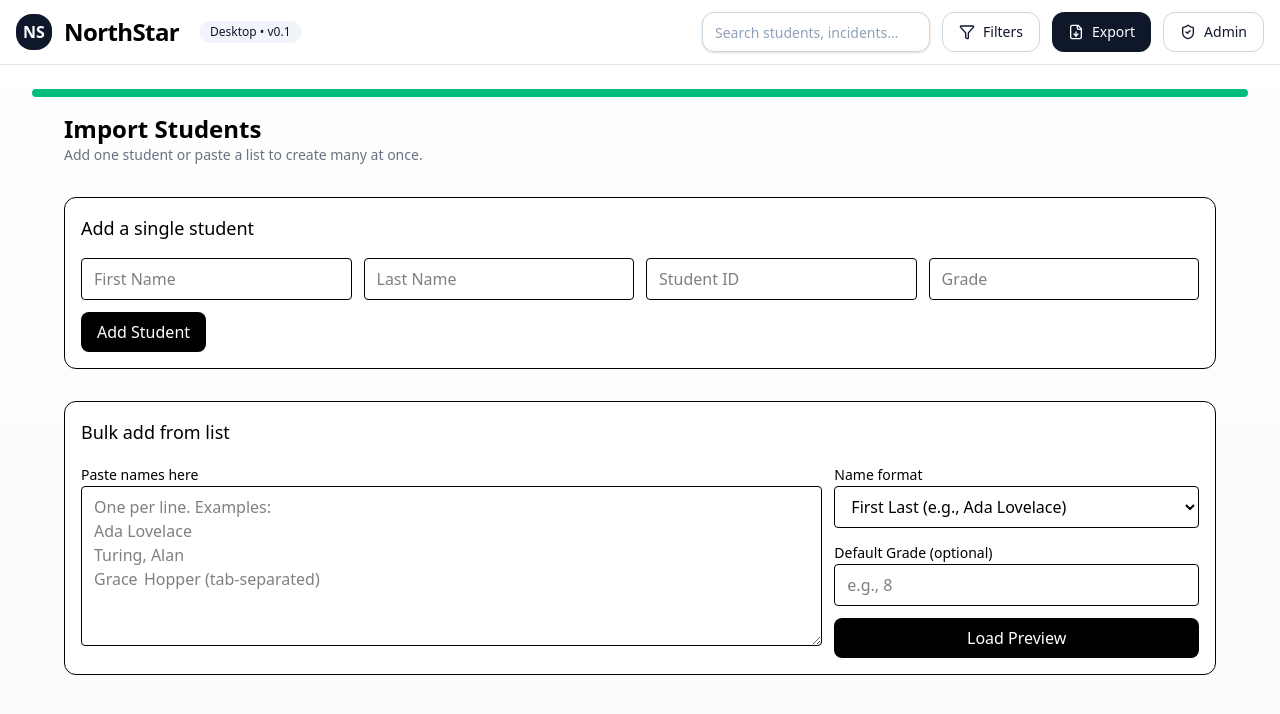
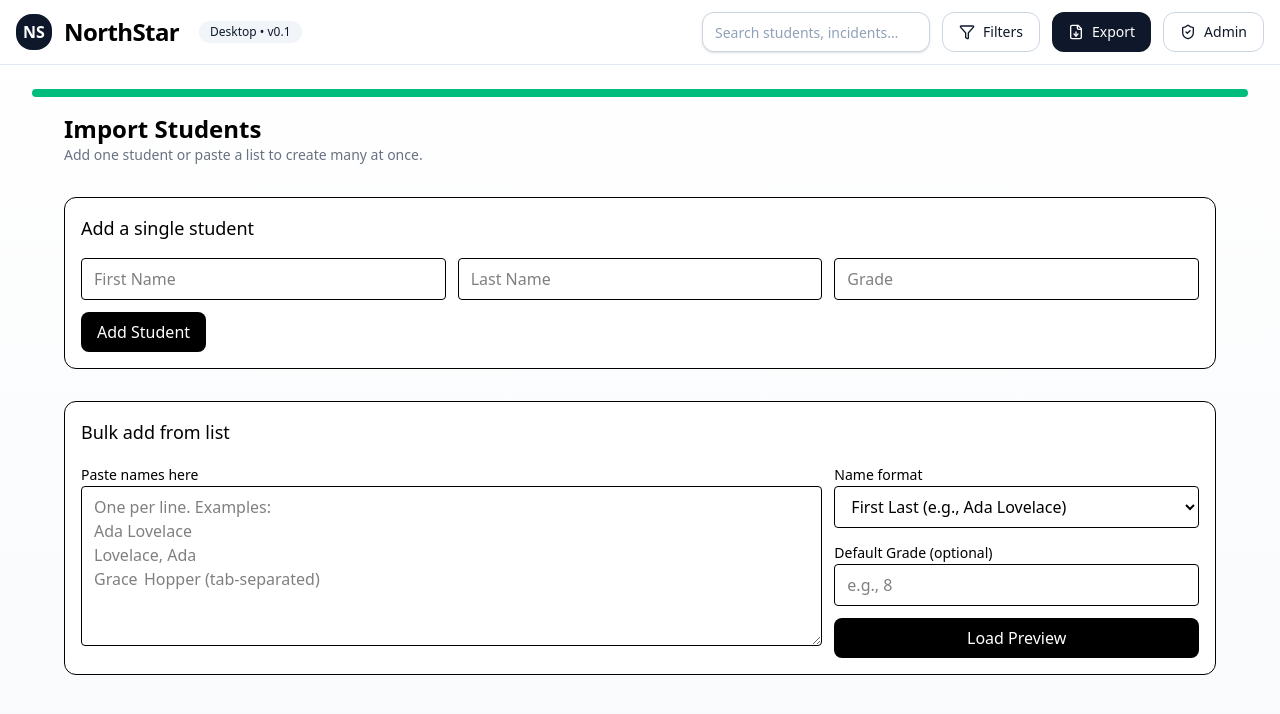
Before and after one commit to christhomas1190/NorthStar, a React app in the folder frontend/: page /admin/import-students in a window 1280 px wide. Shown: the top 714 px of the page. Built offline with nearby package versions, Linux system fonts and the light colour scheme; the HTML template or start-up script is replaced by a standard one.

Commit message:
side bar begun

```diff
--- /dev/null
+++ b/frontend/src/components/admin/DefineBehaviorCategories.jsx
@@ -0,0 +1,20 @@
+import React, { useState, useEffect } from "react";
+
+export default function DefineBehaviorCategories() {
+  const [categories, setCategories] = useState([]);
+  const [newCat, setNewCat] = useState({ name: "", severity: "", tier: "Tier 1", description: "" });
+
+  useEffect(() => {
+    fetch("/api/behavior-categories").then(r => r.json()).then(setCategories);
+  }, []);
+  async function addCategory(e) {
+      e.preventDefault();
+      const res = await fetch("/api/behavior-categories", {
+        method: "POST",
+        headers: { "Content-Type": "application/json" },
+        body: JSON.stringify(newCat),
+      });
+      const saved = await res.json();
+      setCategories([...categories, saved]);
+      setNewCat({ name: "", severity: "", tier: "Tier 1", description: "" });
+    }
--- a/frontend/src/components/admin/ImportStudents.jsx
+++ b/frontend/src/components/admin/ImportStudents.jsx
@@ -55,7 +55,6 @@ function validateRow(r) {
   const errors = {};
   if (!trimAll(r.firstName)) errors.firstName = "First required";
   if (!trimAll(r.lastName)) errors.lastName = "Last required";
-  if (!trimAll(r.studentId)) errors.studentId = "Student ID required";
   if (!trimAll(r.grade)) errors.grade = "Grade required";
   return errors;
 }
@@ -65,7 +64,6 @@ export default function ImportStudents() {
   const [single, setSingle] = useState({
     firstName: "",
     lastName: "",
-    studentId: "",
     grade: "",
   });
   const [singleStatus, setSingleStatus] = useState(null);
@@ -74,7 +72,7 @@ export default function ImportStudents() {
   const [raw, setRaw] = useState("");
   const [format, setFormat] = useState(NAME_FORMATS[0].id);
   const [defaultGrade, setDefaultGrade] = useState("");
-  const [rows, setRows] = useState([]); // {firstName,lastName,studentId,grade,_errors?,_result?}
+  const [rows, setRows] = useState([]); // {firstName,lastName,grade,_errors?,_result?}
 
   const parsed = useMemo(() => {
     const lines = raw.split(/\r?\n/);
@@ -84,7 +82,6 @@ export default function ImportStudents() {
       if (!p) continue;
       out.push({
         ...p,
-        studentId: "",
         grade: defaultGrade || "",
       });
     }
@@ -124,7 +121,6 @@ export default function ImportStudents() {
         body: JSON.stringify({
           firstName: trimAll(single.firstName),
           lastName: trimAll(single.lastName),
-          studentId: trimAll(single.studentId),
           grade: trimAll(single.grade),
         }),
       });
@@ -132,7 +128,7 @@ export default function ImportStudents() {
         const text = await res.text();
         throw new Error(text || `HTTP ${res.status}`);
       }
-      setSingle({ firstName: "", lastName: "", studentId: "", grade: "" });
+      setSingle({ firstName: "", lastName: "", grade: "" });
       setSingleStatus({ ok: true, message: "Student added." });
     } catch (err) {
       setSingleStatus({ ok: false, message: String(err.message || err) });
@@ -153,7 +149,6 @@ export default function ImportStudents() {
           body: JSON.stringify({
             firstName: trimAll(r.firstName),
             lastName: trimAll(r.lastName),
-            studentId: trimAll(r.studentId),
             grade: trimAll(r.grade),
           }),
         }).then(async (res) => {
@@ -189,7 +184,7 @@ export default function ImportStudents() {
       {/* Single Add */}
       <section className="border rounded-xl p-4 space-y-4 bg-white">
         <h2 className="text-lg font-medium">Add a single student</h2>
-        <form onSubmit={submitSingle} className="grid grid-cols-2 md:grid-cols-4 gap-3">
+        <form onSubmit={submitSingle} className="grid grid-cols-2 md:grid-cols-3 gap-3">
           <input
             className="border rounded px-3 py-2"
             placeholder="First Name"
@@ -201,12 +196,6 @@ export default function ImportStudents() {
             placeholder="Last Name"
             value={single.lastName}
             onChange={(e) => setSingle((s) => ({ ...s, lastName: e.target.value }))}
-          />
-          <input
-            className="border rounded px-3 py-2"
-            placeholder="Student ID"
-            value={single.studentId}
-            onChange={(e) => setSingle((s) => ({ ...s, studentId: e.target.value }))}
           />
           <input
             className="border rounded px-3 py-2"
@@ -240,7 +229,7 @@ export default function ImportStudents() {
             <label className="text-sm font-medium">Paste names here</label>
             <textarea
               className="w-full border rounded px-3 py-2 h-40"
-              placeholder={`One per line. Examples:\nAda Lovelace\nTuring, Alan\nGrace\tHopper (tab-separated)`}
+              placeholder={`One per line. Examples:\nAda Lovelace\nLovelace, Ada\nGrace\tHopper (tab-separated)`}
               value={raw}
               onChange={(e) => setRaw(e.target.value)}
             />
@@ -286,7 +275,6 @@ export default function ImportStudents() {
                 <tr className="bg-gray-50">
                   <th className="text-left px-3 py-2 border">First Name</th>
                   <th className="text-left px-3 py-2 border">Last Name</th>
-                  <th className="text-left px-3 py-2 border">Student ID</th>
                   <th className="text-left px-3 py-2 border">Grade</th>
                   <th className="text-left px-3 py-2 border">Result</th>
                 </tr>
@@ -314,17 +302,6 @@ export default function ImportStudents() {
                         />
                         {e.lastName && (
                           <div className="text-xs text-red-700 mt-1">{e.lastName}</div>
-                        )}
-                      </td>
-                      <td className="px-3 py-2 border">
-                        <input
-                          className={`w-full border rounded px-2 py-1 ${e.studentId ? "border-red-500" : ""}`}
-                          placeholder="e.g., A12345"
-                          value={r.studentId}
-                          onChange={(ev) => updateCell(i, "studentId", ev.target.value)}
-                        />
-                        {e.studentId && (
-                          <div className="text-xs text-red-700 mt-1">{e.studentId}</div>
                         )}
                       </td>
                       <td className="px-3 py-2 border">
```
